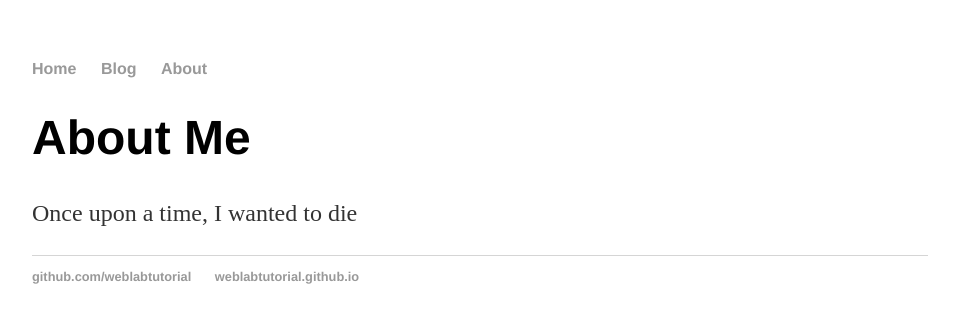
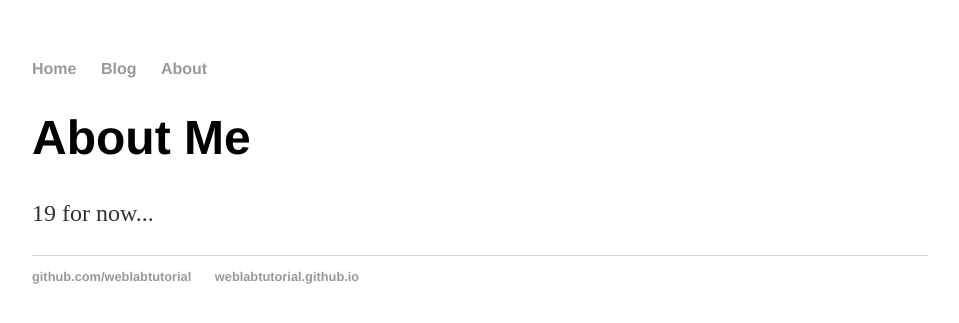
Before and after one commit to Sn2054/sn2054.github.io, a Jekyll site: the page built from about/index.html, in a window 1280 px wide. Shown: the top 323 px of the page, without its empty margins (160-1119 px from the left). Built offline with Jekyll 4.4.1, drawn with Linux system fonts in a browser that asks for light colours.

Commit message:
Update index.html

```diff
--- a/about/index.html
+++ b/about/index.html
@@ -4,5 +4,5 @@ title: Web Programming
 ---
 <div class="blurb">
 <h1>About Me</h1>
-<p>Once upon a time, I wanted to die</p>
+<p>19 for now...</p>
 </div>
```
